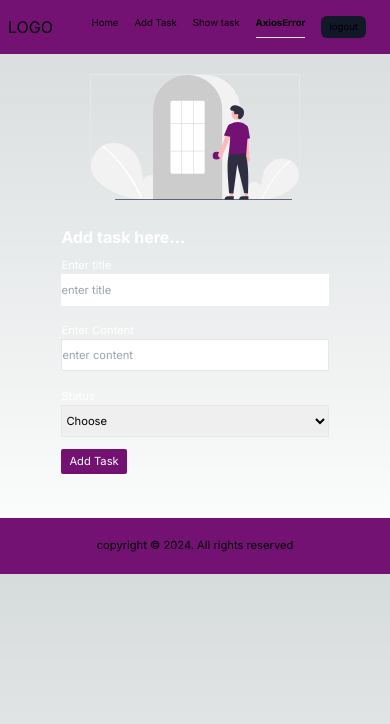
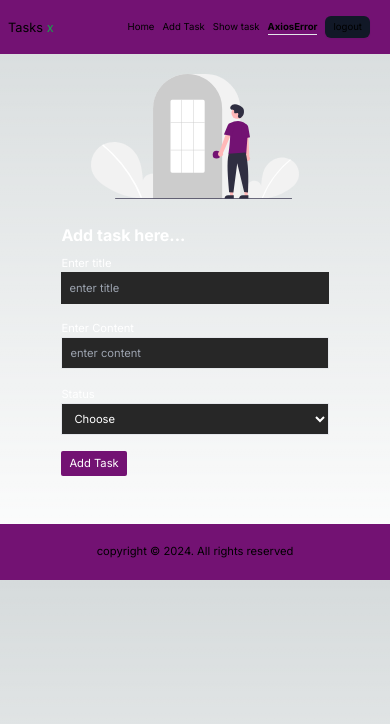
Before and after one commit to Piyush07p/task-manager, a Next.js app: page /task in a window 390 px wide. Shown: the top 724 px of the page. Built offline with nearby package versions, Linux system fonts and the light colour scheme; no server answers.

Commit message:
ui changed and update status with btn feature added

```diff
--- a/src/app/api/tasks/[taskId]/route.js
+++ b/src/app/api/tasks/[taskId]/route.js
@@ -31,3 +31,18 @@ export const DELETE=async (request,{params})=>{
             })
         }
 }
+
+export const PUT=async(request,{params})=>{
+    try {
+
+        const updated=await taskModel.findByIdAndUpdate(params.taskId,{status:'completed'});
+        return NextResponse.json({
+            msg:"task updated"
+        })
+    } catch (error) {
+          console.log("updateTaskapiErr--> ",error)
+          return NextResponse.json({
+            Error:error
+          })
+    }
+}
--- a/src/app/components/navbar.js
+++ b/src/app/components/navbar.js
@@ -28,27 +28,27 @@ const Navbar = () => {
 
         <nav className='flex items-center justify-between p-2 box-border bg-[#731273] w-[100%]'>
 
-            <div className=''>
-                LOGO
+            <div className='flex items-center'>
+               <p className='text-[0.8rem] sm:text-[1.2rem]'>Tasks <span className='text-green-600'>x</span></p>
             </div>
             <div>
-                <ul className='flex  m-2'>
-                        <li className='mx-2 text-[0.6rem] sm:text-[1rem]  '>
+                <ul className='flex items-center  m-2'>
+                        <li className='mx-1 sm:mx-2  text-[0.6rem] sm:text-[1rem]  '>
                             <Link href="/">Home</Link>
                         </li>
-                        <li className='mx-2 text-[0.6rem] sm:text-[1rem]  '>
+                        <li className='mx-1 sm:mx-2  text-[0.6rem] sm:text-[1rem]  '>
                         <Link href="/task">Add Task</Link>
                         </li>
-                        <li className='mx-2 text-[0.6rem] sm:text-[1rem]  '>
+                        <li className='mx-1  sm:mx-2 text-[0.6rem] sm:text-[1rem]  '>
                             <Link href="/tasklist">Show task</Link>
                         </li>
                         {
                             (context.currUser)?
                            <>
-                            <li className='mx-2 text-[0.6rem] sm:text-[1rem]   font-bold border-b'>
+                            <li className='mx-1 sm:mx-2  text-[0.6rem] sm:text-[1rem]   font-bold border-b'>
                             <Link href="/profile">{JSON.parse(localStorage.getItem("userName"))}</Link>
                             </li>
-                            <li className='mx-2 text-[0.6rem] sm:text-[1rem]   shadow-sm  bg-gray-900 px-2 rounded-md py-1'>
+                            <li className='mx-1 sm:mx-2  text-[0.6rem] sm:text-[1rem]   shadow-sm  bg-gray-900 px-2 rounded-md py-1'>
                             <Link href={'/login'} onClick={doLogout}>logout</Link>
                             </li>
                            </>
--- a/src/app/task/page.js
+++ b/src/app/task/page.js
@@ -43,7 +43,7 @@ const page = () => {
     <>
         <section className='p-2 flex flex-col items-center  '>
             <ToastContainer />
-              <div className=' mt-3 border' >
+              <div className=' mt-3 ' >
                 <Image alt='image' className='w-[13rem] sm:w-[20rem]' src={svg}/>
               </div>
               <div className=' p-4 w-[80%] sm:w-[60%] md:w-[50%]  my-2 text-black'>
@@ -52,7 +52,7 @@ const page = () => {
                       <div className='w-[100%]'>
 
                         <label>Enter title</label> <br/>
-                        <input placeholder='enter title' className=' w-[100%] text-black h-8 sm:h-10' onChange={(e)=>{
+                        <input placeholder='enter title' className=' w-[100%] px-2 bg-[#272727] text-black h-8 sm:h-10' onChange={(e)=>{
                             setTaskData({
                               ...taskData,
                               title:e.target.value
@@ -66,23 +66,23 @@ const page = () => {
                               ...taskData,
                               content:e.target.value
                             })
-                        }} value={taskData.content} className='border w-[100%] text-black h-8 sm:h-10' type='text'/> <br/><br/>
+                        }} value={taskData.content} className='border w-[100%] px-2 bg-[#272727] text-black h-8 sm:h-10' type='text'/> <br/><br/>
                       </div>
                       <div>
                         <label>Status</label> <br/>
-                        <select   placeholder='enter status'  onChange={(e)=>{
+                        <select   placeholder='enter status'   onChange={(e)=>{
                               setTaskData({
                                 ...taskData,
                                 status:e.target.value
                               })
-                          }} value={taskData.status} className='border w-[100%] h-8 sm:h-10 text-black'  type='text'>
+                          }} value={taskData.status} className='border w-[100%] px-2 bg-[#272727] h-8 sm:h-10'  type='text'>
                           <option>Choose</option>
                           <option>pending</option>
                           <option>completed</option>
                         </select>
                       </div>
                       <div>
-                         <button className='bg-[#731273] py-1 px-2 my-3 rounded-sm text-white' onClick={handleAddTask} >Add Task</button>
+                         <button className='bg-[#731273] py-1 px-2 my-4 rounded-sm text-white' onClick={handleAddTask} >Add Task</button>
                       </div>
                  </form>
 
--- a/src/app/tasklist/page.js
+++ b/src/app/tasklist/page.js
@@ -1,6 +1,6 @@
 "use client"
 import React, { useContext, useEffect, useState } from 'react'
-import { deleteTask, getTaskList } from '@/services/taskService'
+import { deleteTask, getTaskList, updateTask } from '@/services/taskService'
 import UserContext from '@/context/userContext'
 import { RxCross2 } from "react-icons/rx";
 import {ToastContainer, toast } from 'react-toastify';
@@ -33,7 +33,14 @@ const page = () => {
         toast.error("Error in deletin the task !!");
        }
   }
-
+ async function updateTaskFunc(task_id){
+      try {
+        const resp= await updateTask(task_id)
+        window.location.reload()
+      } catch (error) {
+        console.log("update_task_err--> ",error)
+      }
+ }
   useEffect(()=>{
 
    if(context.currUser){
@@ -42,11 +49,19 @@ const page = () => {
 
    }
   },[context.currUser])
+  function completedTask(){
+    return taskList.filter((elem)=>elem.status==="completed").length
+
+  }
   return (
     <>
-      <section className='h-[100vh] flex flex-col'>
+      <section className='p-3flex flex-col'>
           <h1 className='font-bold text-xl my-3 text-center'>The listed tasks are below</h1>
-          <h2 className='text-center border w-[10rem] p-2 mx-10 my-3'>You have {taskList.length} tasks</h2>
+          <div className='flex justify-center '>
+            <h2 className='text-center text-[0.7rem] md:text-[1rem] border w-[11rem] p-1 mx-10 my-3'>Total tasks: {taskList.length}</h2>
+            <h2 className='text-center text-[0.7rem] md:text-[1rem] border w-[11rem] p-1 mx-10 my-3'>Completed tasks: {completedTask()} </h2>
+          </div>
+
           <div className='flex flex-col items-center justify-center'>
             <ToastContainer/>
               {
@@ -54,17 +69,19 @@ const page = () => {
                   return(
                     <>
                        <div className={` p-2 w-[85%]  md:w-[60%]  rounded-lg border m-3 `}>
-                          <div className='flex justify-between text-[0.7rem] md:text-[1rem]'>
+                          <div className='flex justify-between text-[0.8rem] md:text-[1.2rem]'>
                            <h1 className=' my-2'>{task.title}</h1>
                            <span className='text-white cursor-pointer' onClick={()=>{
                              deleteTaskFunc(task._id)
 
                            }}>
+
                             <RxCross2/>
                            </span>
                           </div>
                           <p className='text-[0.7rem] md:text-[1rem]'>{task.content}</p>
-                          <p className={`text-right text-[0.7rem] md:text-[1rem]  ${task.status==="completed"?"text-green-600":"text-red-600"}`}>Status: {task.status}</p>
+                          <p className={`text-right text-[0.7rem] md:text-[1rem] ${task.status==="completed"?"text-green-600":"text-red-600"}`}>Status: {task.status}</p>
+                          <button onClick={()=>updateTaskFunc(task._id)} className='text-right text-[0.7rem] md:text-[1rem] hover:bg-green-700 bg-green-600 rounded cursor-pointer p-1'>Mark as completed</button>
                        </div>
                     </>
                   )
--- a/src/services/taskService.js
+++ b/src/services/taskService.js
@@ -29,8 +29,16 @@ export async function getTaskList(userId){
 export async function deleteTask(taskId){
   console.log("taskServicedetlet-->", taskId)
     const result= await httpAxios
-    .delete(`api/tasks/${taskId}`)
+    .delete(`/api/tasks/${taskId}`)
     .then((resp)=>resp.data);
     return result;
 
 }
+
+export async function updateTask(task_id){
+     const result=await httpAxios
+     .put(`/api/tasks/${task_id}`)
+     .then((resp)=>resp.data);
+     return result;
+
+}
```
